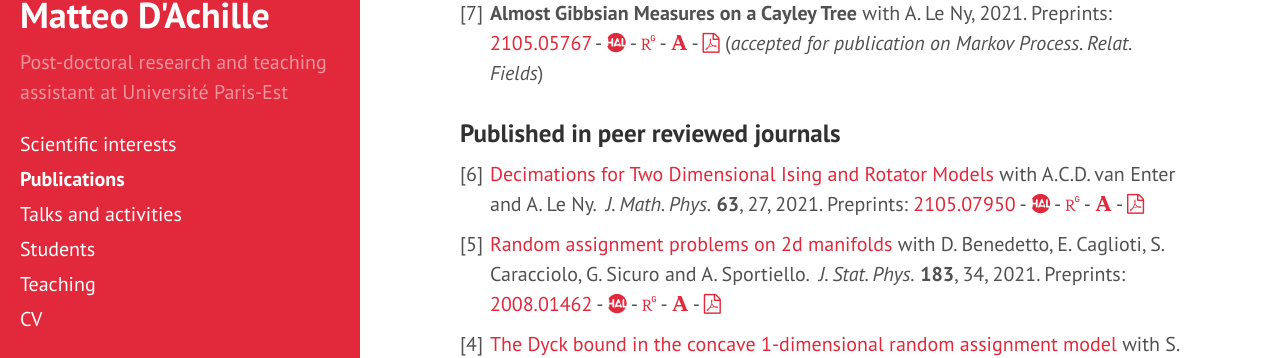
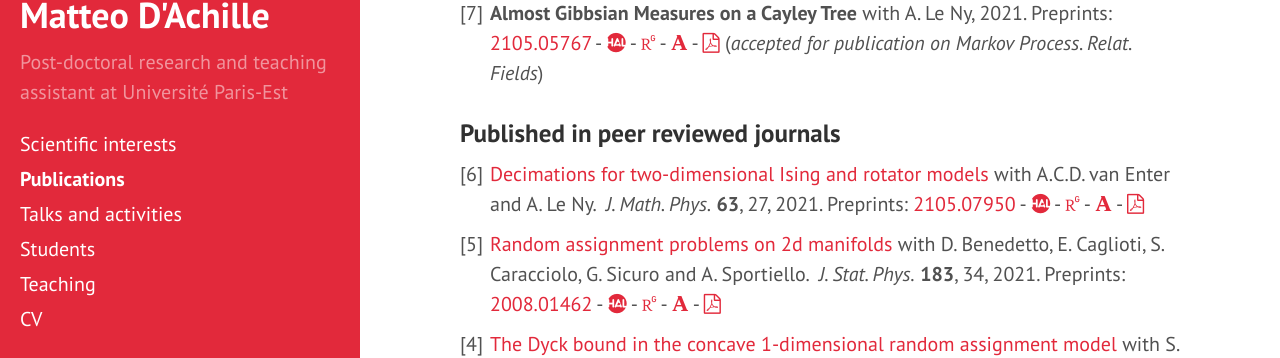
Before and after one commit to matteodachille/matteodachille.github.io, a Jekyll site: the page built from publications.md, in a window 1280 px wide and 900 px high, scrolled down 416 px. Shown: the part 99-457 px from the top of the window. Built offline with Jekyll 4.4.1, drawn with Linux system fonts in a browser that asks for light colours; nearby versions of some CDN libraries; some web fonts are replaced; formulas are drawn with MathJax 3.

Commit message:
Fixed typos

```diff
--- a/_data/pubs.yml
+++ b/_data/pubs.yml
@@ -33,7 +33,7 @@
   submitted: False
   pdf: ""
 
-- title: "Decimations for Two Dimensional Ising and Rotator Models"
+- title: "Decimations for two-dimensional Ising and rotator models"
   authors: A.C.D. van Enter and A. Le Ny
   upcoming: False
   preprint: False
```
